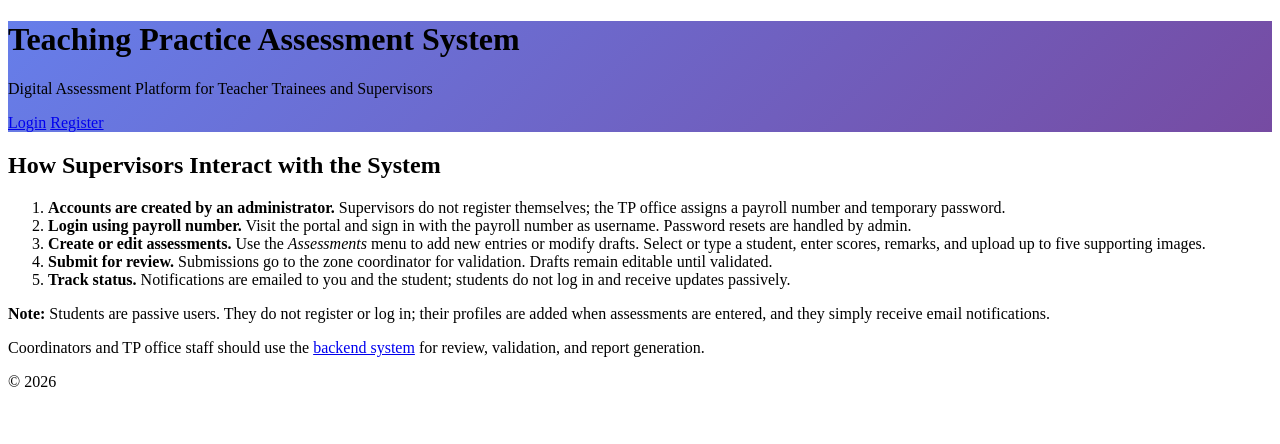
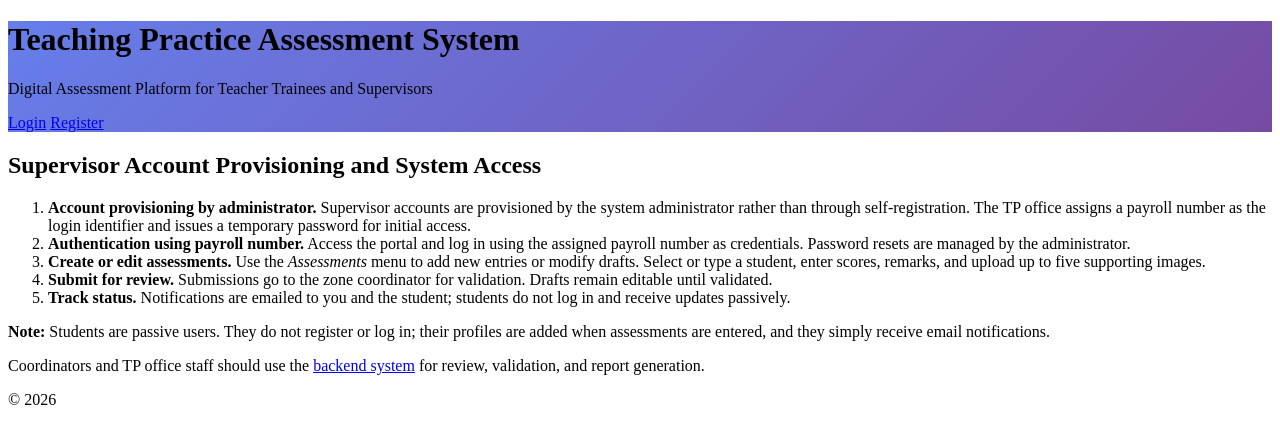
Before and after one commit to WilsonBundi/tp-assessment-system, a Yii app: template frontend/views/site/index.php in a window 1280 px wide. Shown: the part 26-470 px from the top of the page. Run offline with PHP 8.4 and a stand-in for Yii, Linux system fonts and the light colour scheme; the template is opened without the code that fills it, so the values that code supplies are empty; some libraries are stand-ins or nearby versions.

Commit message:
Enhance professional tone in supervisor account provisioning section

```diff
--- a/frontend/views/site/index.php
+++ b/frontend/views/site/index.php
@@ -29,10 +29,10 @@ $this->title = 'Teaching Practice Assessment System';
 
     <div class="body-content">
         <div class="px-3">
-            <h2>How Supervisors Interact with the System</h2>
+            <h2>Supervisor Account Provisioning and System Access</h2>
             <ol>
-                <li><strong>Accounts are created by an administrator.</strong> Supervisors do not register themselves; the TP office assigns a payroll number and temporary password.</li>
-                <li><strong>Login using payroll number.</strong> Visit the portal and sign in with the payroll number as username. Password resets are handled by admin.</li>
+                <li><strong>Account provisioning by administrator.</strong> Supervisor accounts are provisioned by the system administrator rather than through self-registration. The TP office assigns a payroll number as the login identifier and issues a temporary password for initial access.</li>
+                <li><strong>Authentication using payroll number.</strong> Access the portal and log in using the assigned payroll number as credentials. Password resets are managed by the administrator.</li>
                 <li><strong>Create or edit assessments.</strong> Use the <em>Assessments</em> menu to add new entries or modify drafts. Select or type a student, enter scores, remarks, and upload up to five supporting images.</li>
                 <li><strong>Submit for review.</strong> Submissions go to the zone coordinator for validation. Drafts remain editable until validated.</li>
                 <li><strong>Track status.</strong> Notifications are emailed to you and the student; students do not log in and receive updates passively.</li>
```
